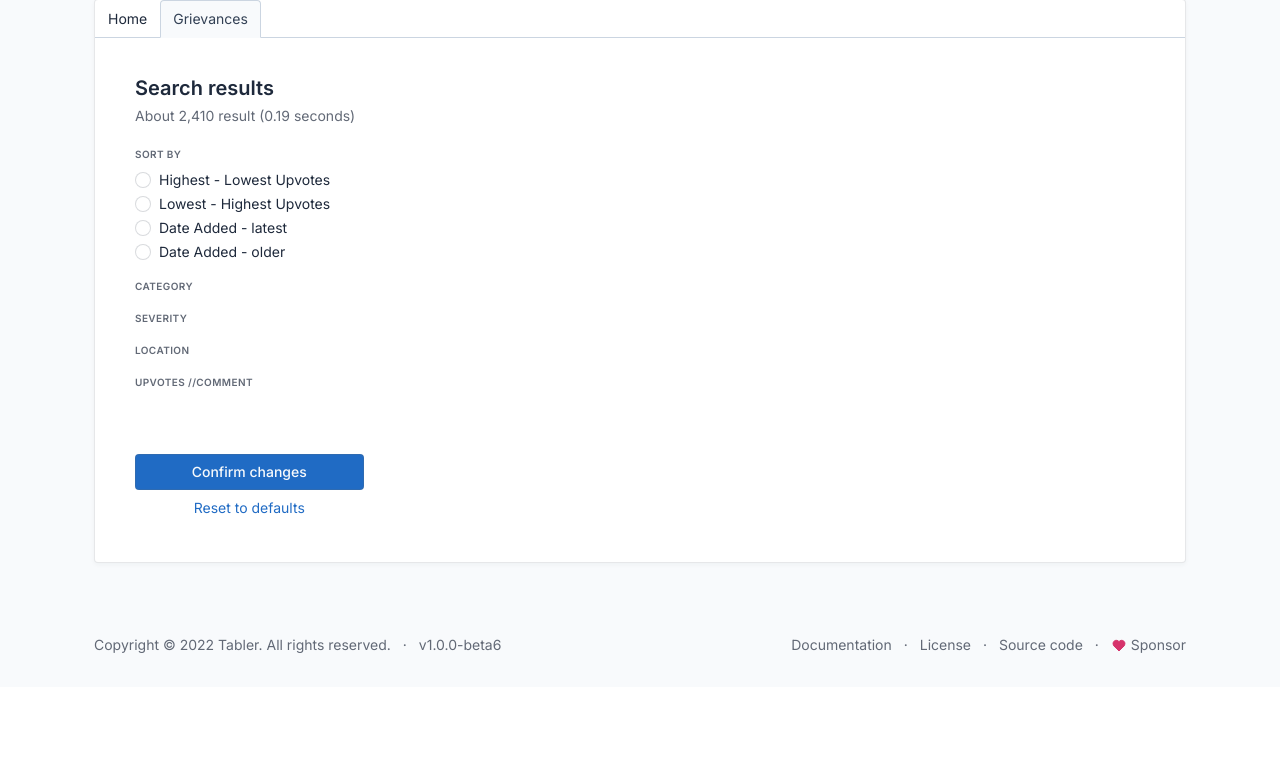
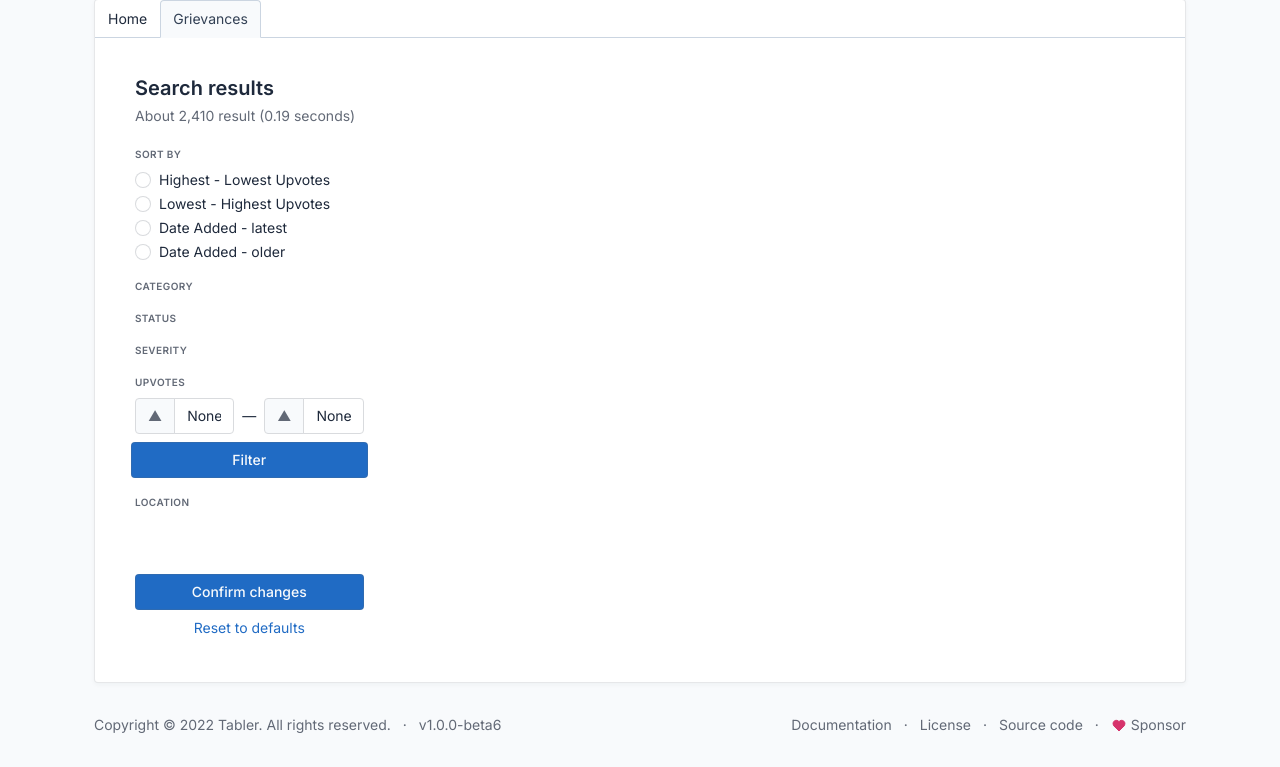
Before and after one commit to TwoPointerr/Project-Clean-Web-Application, a Django app: page /dashboard/muncipal-dashboard in a window 1280 px wide, after a click on "Grievances". Shown: the part 113-880 px from the top of the page. Before the commit the page ends 766 px from the top, so only its background shows below. Run offline with Django 4.2, Linux system fonts and the light colour scheme; data that the repository does not hold is empty; parts of the project's set-up code (start-up, migrations or seed data) failed here and were passed over.

Commit message:
create filter

```diff
--- a/dashboard/urls.py
+++ b/dashboard/urls.py
@@ -15,6 +15,6 @@
     path('getDeskInfo/',views.getDeskInfo),
     path('loadDesk/',views.loadDesk,name="loadDesk"),
     path('search',views.searchDemo, name="search"),
-    path('grievance',views.grievance, name="grievance")
-
+    path('grievance',views.grievance, name="grievance"),
+     path('filter-data/', views.filter_data, name="filter_data"),
 ]
--- a/dashboard/views.py
+++ b/dashboard/views.py
@@ -1,9 +1,10 @@
 from django.shortcuts import render, redirect
 from django.contrib.auth.models import auth
 from authapp.models import MCProfile, User
-from grievance_data.models import Grievance
+from grievance_data.models import Grievance, Category, Status
 from dashboard.models import Desk
 from django.contrib.auth import authenticate, login
+from django.db.models import Count, Min, Sum, Avg, Max
 from django.http import HttpResponse
 from django.core import serializers
 from django.template.loader import render_to_string
@@ -23,7 +24,12 @@
 
 def muncipalDashboard(request):
     grievance = Grievance.objects.all()
-    return render(request,'muncipalDashboard.html',{'grievances':grievance})
+    category =Category.objects.all()
+    minvote = Grievance.objects.all().aggregate(Min('gri_upvote'))['gri_upvote__min']
+    maxvote = Grievance.objects.all().aggregate(Max('gri_upvote'))['gri_upvote__max']
+    status = Status.objects.values_list('status_name',flat=True).distinct()
+    print(status)
+    return render(request,'muncipalDashboard.html',{'grievances':grievance, 'category':category,'minVote':minvote,'maxVote':maxvote,'status':status})
 
 
 def searchDemo(request):
@@ -105,3 +111,59 @@
         # messages.warning(request,'You are not signed in.')
         return redirect("dashboard:signin")
     return render(request,'account-setting.html', {'profile': profile, 'user': user})
+
+
+
+
+def filter_data(request):
+    grievance_all_list = Grievance.objects.all()
+    grievance_list = filter_data_functionality(request,grievance_all_list)
+    template = render_to_string('ajax/grievance-list.html', {'grievance_list': grievance_list})
+    return JsonResponse({'data':template})
+
+
+
+
+def filter_data_functionality(request,grievance_list):
+    min_vote = request.GET.get('minVote')
+    max_vote = request.GET.get('maxVote')
+    grievance_list = grievance_list.filter(gri_upvote__gte=min_vote).order_by('gri_upvote')
+    grievance_list = grievance_list.filter(gri_upvote__lte=max_vote).order_by('gri_upvote')
+
+    gri_categories= request.GET.getlist('grievance_category[]')
+    category = Category.objects.filter(cat_name__in=gri_categories)
+
+    if len(gri_categories)>0:
+        grievance_list = grievance_list.filter(gri_category_id__in=category)
+
+    gri_status= request.GET.getlist('grievance_status[]')
+    stat = Status.objects.filter(status_name__in=gri_status)
+    print(stat)
+    print("stat")
+    if len(gri_status)>0:
+        grievance_list = grievance_list.filter(status__in=stat)
+
+    # grievance_sort_list = grievance_sort_list.all().order_by('title')
+    # if len(sub_categories)>0:
+    #     grievance_list = grievance_list.filter(sub_cat__in=sub_categories)
+    # if len(article_categories)>0:
+    #     grievance_list = grievance_list.filter(articel_type__in=article_categories)
+
+    sort_by_categories= request.GET.getlist('sort_by[]')
+    if len(sort_by_categories)>0:
+        if(sort_by_categories[0] == 'l_h_sort_by'):
+            grievance_list = grievance_list.all().order_by('gri_upvote')
+        elif(sort_by_categories[0] == 'h_l_sort_by'):
+            grievance_list = grievance_list.all().order_by('-gri_upvote')
+        elif(sort_by_categories[0] == 'o_sort_by'):
+            grievance_list = grievance_list.all().order_by('gri_timeStamp')
+        elif(sort_by_categories[0] == 'l_sort_by'):
+            grievance_list = grievance_list.all().order_by('-gri_timeStamp')
+        # grievance_list = grievance_list.all().order_by('title')
+    # if len(color_filter)>0:
+    #     grievance_list = grievance_list.filter(color__in=color_filter)
+    # if len(grievance_brands)>0:
+    #     # category = Category.objects.filter(title__in=categories)
+    #     grievance_list = grievance_list.filter(brand__in=grievance_brands)
+
+    return grievance_list
--- /dev/null
+++ b/static/js/grievance-filter.js
@@ -0,0 +1,80 @@
+$(document).ready(function() {
+    $(".ajaxLoader").hide();
+    $("#grievance_cat,  #sort_by, #voteFilterBtn, #grievance_stat").on('click', function() {
+        var _filterObj = {};
+        var _minVote = $('#minVote').val();
+        var _maxVote = $('#maxVote').val();
+        _filterObj.minVote = _minVote;
+        _filterObj.maxVote = _maxVote;
+        $("#grievance_cat").each(function(index, ele) {
+            var _filterVal = $(this).val();
+            var _filterKey = $(this).data('filter');
+            _filterObj[_filterKey] = Array.from(document.querySelectorAll('input[data-filter=' + _filterKey + ']:checked')).map(function(el) {
+                return el.value;
+            });
+        });
+
+
+        $("#grievance_stat").each(function(index, ele) {
+            var _filterVal = $(this).val();
+            var _filterKey = $(this).data('filter');
+            _filterObj[_filterKey] = Array.from(document.querySelectorAll('input[data-filter=' + _filterKey + ']:checked')).map(function(el) {
+                return el.value;
+            });
+        });
+
+        // $("#brand_cat").each(function(index, ele) {
+        //     console.log("this is the brand list");
+        //     var _filterVal = $(this).val();
+        //     var _filterKey = $(this).data('filter');
+        //     _filterObj[_filterKey] = Array.from(document.querySelectorAll('input[data-filter=' + _filterKey + ']:checked')).map(function(el) {
+        //         return el.value;
+        //     });
+        // });
+
+        // $("#article_type").each(function(index, ele) {
+        //     var _filterVal = $(this).val();
+        //     var _filterKey = $(this).data('filter');
+        //     _filterObj[_filterKey] = Array.from(document.querySelectorAll('input[data-filter=' + _filterKey + ']:checked')).map(function(el) {
+        //         return el.value;
+        //     });
+        // });
+
+        $("#sort_by").each(function(index, ele) {
+            console.log("this is the sort by list");
+            var _filterVal = $(this).val();
+            var _filterKey = $(this).data('filter');
+            console.log(_filterVal);
+            console.log(_filterKey);
+            _filterObj[_filterKey] = Array.from(document.querySelectorAll('input[data-filter=' + _filterKey + ']:checked')).map(function(el) {
+                return el.value;
+            });
+        });
+
+        // $("#color_filter").each(function(index, ele) {
+        //     console.log("this is the color list");
+        //     var _filterVal = $(this).val();
+        //     var _filterKey = $(this).data('filter');
+        //     _filterObj[_filterKey] = Array.from(document.querySelectorAll('input[data-filter=' + _filterKey + ']:checked')).map(function(el) {
+        //         return el.value;
+        //     });
+        // });
+
+        console.log(_filterObj)
+            //Ajax Functionality
+        $.ajax({
+            url: '/dashboard/filter-data',
+            data: _filterObj,
+            dataType: 'json',
+            beforeSend: function() {
+                $(".ajaxLoader").show();
+            },
+            success: function(res) {
+                console.log(res);
+                $("#filteredGrievances").html(res.data);
+                $(".ajaxLoader").hide();
+            }
+        });
+
+    });
+});
--- a/templates/base.html
+++ b/templates/base.html
@@ -730,7 +730,7 @@
     <script src="{% static '/dist/js/tabler.min.js' %}"></script>
     <script src="{% static '/dist/js/demo.min.js' %}"></script>
     <script src="{% static '/js/modalAJAX.js' %}"></script>
-
+    <script src="{% static '/js/grievance-filter.js' %}"></script>
     <script>
       // @formatter:off
       document.addEventListener("DOMContentLoaded", function () {
--- a/templates/search-results.html
+++ b/templates/search-results.html
@@ -15,7 +15,6 @@
     <div class="container-xl">
       <div class="row g-4">
         <div class="col-3">
-          <form action="" method="get">
             {% comment %} <div class="list-group list-group-transparent mb-3">
               <a class="list-group-item list-group-item-action d-flex align-items-center active" href="#">
                 Games
@@ -37,19 +36,23 @@
             <div class="subheader mb-2">Sort By</div>
             <div class="mb-3">
               <label class="form-check mb-1">
-                <input type="radio" class="form-check-input" value="h_l_sort_by" id="sort_by" data-filter="sort_by" name="radio"/>
+                <input type="radio" class="form-check-input" value="h_l_sort_by" id="sort_by" data-filter="sort_by"
+                  name="radio" />
                 <span class="form-check-label">Highest - Lowest Upvotes</span>
               </label>
               <label class="form-check mb-1">
-                <input type="radio" class="form-check-input" value="l_h_sort_by" id="sort_by" data-filter="sort_by" name="radio"/>
+                <input type="radio" class="form-check-input" value="l_h_sort_by" id="sort_by" data-filter="sort_by"
+                  name="radio" />
                 <span class="form-check-label">Lowest - Highest Upvotes</span>
               </label>
               <label class="form-check mb-1">
-                <input type="radio" class="form-check-input" value="l_sort_by" id="sort_by" data-filter="sort_by" name="radio"/>
+                <input type="radio" class="form-check-input" value="l_sort_by" id="sort_by" data-filter="sort_by"
+                  name="radio" />
                 <span class="form-check-label">Date Added - latest</span>
               </label>
               <label class="form-check mb-1">
-                <input type="radio" class="form-check-input" value="o_sort_by" id="sort_by" data-filter="sort_by" name="radio"/>
+                <input type="radio" class="form-check-input" value="o_sort_by" id="sort_by" data-filter="sort_by"
+                  name="radio" />
                 <span class="form-check-label">Date Added - older</span>
               </label>
             </div>
@@ -57,45 +60,67 @@
             <div class="mb-3">
               {% for cat in category %}
               <label class="form-check mb-1">
-                <input type="checkbox" class="form-check-input" id="check_category" name="form-tags[]" value="{{ cat.cat_name }}" checked />
+                <input type="checkbox" class="form-check-input" data-filter="grievance_category" id="grievance_cat"
+                  value="{{ cat.cat_name }}" checked />
                 <span class="form-check-label">{{ cat.cat_name }}</span>
               </label>
+              {% endfor %}
+            </div>
+            <div class="subheader mb-2">Status</div>
+            <div class="mb-3">
+              {% for stat in status %}
+
+              <label class="form-check mb-1">
+                <input type="checkbox" class="form-check-input" data-filter="grievance_status" id="grievance_stat"
+                  value="{{ stat }}" {% if stat == "Completed" or stat == "Rejected" %}{% else %}checked{% endif %} />
+                <span class="form-check-label">{{ stat }}</span>
+              </label>
+
+
               {% endfor %}
             </div>
             <div class="subheader mb-2">Severity</div>
             <div class="mb-3">
               {% for sev in severity %}
               <label class="form-check mb-1">
-                <input type="checkbox" class="form-check-input" id="check_category" name="" value="{{ sev.sev_name }}" checked />
+                <input type="checkbox" class="form-check-input" id="check_category" name="" value="{{ sev.sev_name }}"
+                  checked />
                 <span class="form-check-label">{{ sev.sev_name }} low/medium/high</span>
               </label>
               {% endfor %}
+            </div>
+            <div class="subheader mb-2">Upvotes</div>
+            <div class="row g-2 align-items-center mb-3">
+              <div class="col">
+                <div class="input-group">
+                  <span class="input-group-text">
+                    ▲
+                  </span>
+                  <input type="text" class="form-control" placeholder="from" value="{{ minVote }}" autocomplete="off" id="minVote" name="minVote" >
+                </div>
+              </div>
+              <div class="col-auto">—</div>
+              <div class="col">
+                <div class="input-group">
+                  <span class="input-group-text">
+                    ▲
+                  </span>
+                  <input type="text" class="form-control" placeholder="to" value="{{ maxVote }}" autocomplete="off" id="maxVote" name="maxVote" >
+                </div>
+              </div>
+              <button class="btn btn-primary d-block w-100" id="voteFilterBtn">Filter</button>
             </div>
             <div class="subheader mb-2">Location</div>
             <div class="mb-3">
               {% for loc in location %}
               <label class="form-check mb-1">
-                <input type="checkbox" class="form-check-input" id="check_category" name="" value="{{ loc.city }}" checked />
+                <input type="checkbox" class="form-check-input" id="check_category" name="" value="{{ loc.city }}"
+                  checked />
                 <span class="form-check-label">{{ loc.city }} low/medium/high</span>
               </label>
               {% endfor %}
             </div>
-            <div class="subheader mb-2">Upvotes //comment</div>
-            {% comment %} <div class="row g-2 align-items-center mb-3">
-              <div class="col">
-                <div class="input-group">
-                  <span class="input-group-text"> $ </span>
-                  <input type="text" class="form-control" placeholder="from" value="3" autocomplete="off" />
-                </div>
-              </div>
-              <div class="col-auto">—</div>
-              <div class="col">
-                <div class="input-group">
-                  <span class="input-group-text"> $ </span>
-                  <input type="text" class="form-control" placeholder="to" autocomplete="off" />
-                </div>
-              </div>
-            </div> {% endcomment %}
+
             {% comment %} <div class="subheader mb-2">Shipping</div>
             <div>
               <select name="" class="form-select">
@@ -110,26 +135,21 @@
               <button class="btn btn-primary w-100">Confirm changes</button>
               <a href="#" class="btn btn-link w-100"> Reset to defaults </a>
             </div>
-          </form>
         </div>
         <div class="col-9">
-          <div class="row row-cards">
+
+          <div class="row row-cards" id="filteredGrievances">
+            <p class="ajaxLoader">Loading...</p>
             {% for gri in grievances %}
             <div class="col-sm-12 col-lg-12">
               <div class="card">
 
                 <div class="row row-0">
                   <div class="col-3">
-                    <img
-                      src="{{gri.gri_img.url}}"
-                      class="w-100 h-100 object-cover"
-                      alt="Card side image"
-                    />
+                    <img src="{{gri.gri_img.url}}" class="w-100 h-100 object-cover" alt="Card side image" />
                   </div>
                   <div class="col">
-                    <div
-                      class="card-body flex-column-revers flex-row align-items-end h-100"
-                    >
+                    <div class="card-body flex-column-revers flex-row align-items-end h-100">
                       <div class="d-flex">
                         <h1 class="" style="margin-right: auto;">{{ gri.gri_title}}</h1>
                         {% for status in gri.status_set.all%}
```
Also changed, not shown: templates/ajax/grievance-list.html (added, +130 -0 lines), authapp/migrations/0006_alter_mcprofile_mc_profile_img.py (added), grievance_data/migrations/0002_alter_grievance_gri_category_and_more.py (added). Lines whose indentation alone changed are shown as unchanged.
